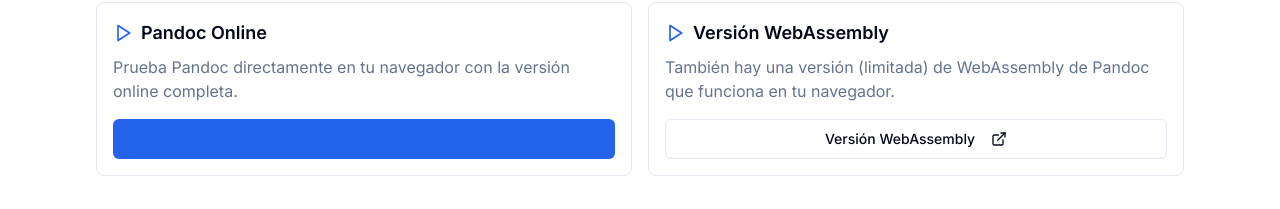
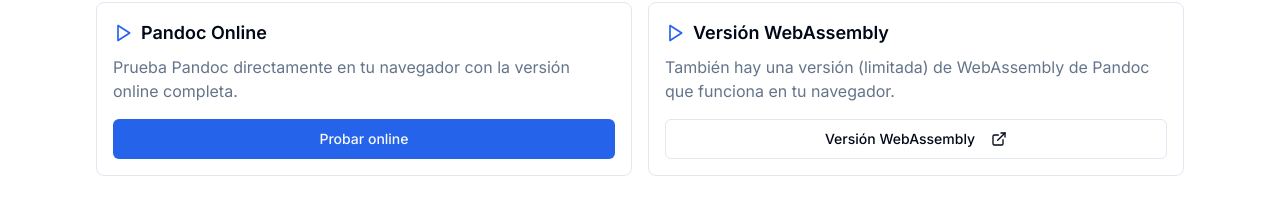
Before and after one commit to IsaacXYZc/dise-o_prototipo, a Next.js app: page /demo in a window 1280 px wide. Shown: the part 320-529 px from the top of the page. Built offline with nearby package versions, Linux system fonts and the light colour scheme.

Commit message:
Update page.tsx

```diff
--- a/app/demo/page.tsx
+++ b/app/demo/page.tsx
@@ -264,7 +264,7 @@ export default function DemoPage() {
               </p>
               <Link href="/try" target="_self" rel="noopener noreferrer">
                 <Button className="w-full">
-                  {/* Probar online <ExternalLink className="ml-2 h-4 w-4" /> */}
+                  Probar online {/* <ExternalLink className="ml-2 h-4 w-4" /> */}
                 </Button>
               </Link>
             </div>
```
